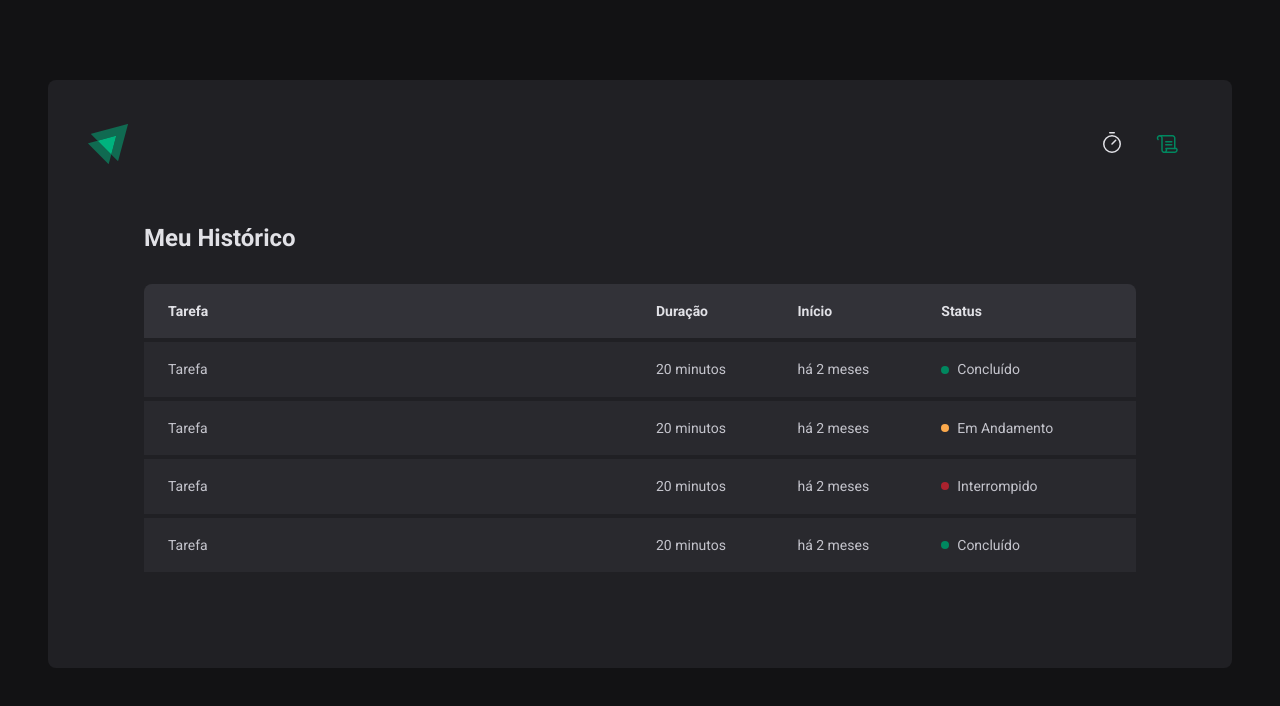
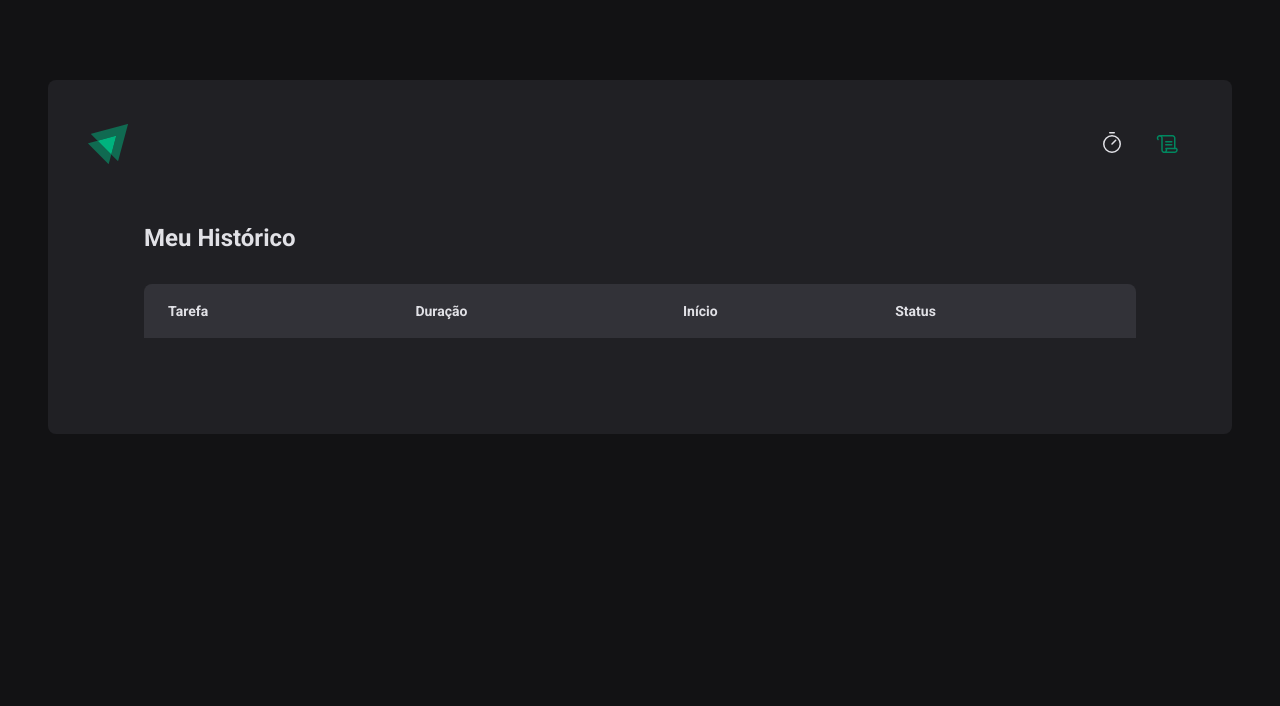
Before and after one commit to MuriloNSantos17/ROCKET-SEAT-IGNITE, a React (Vite) app in the folder aulas/02-ignite-timer/: page /history in a window 1280 px wide. Shown: the top 706 px of the page. Built offline with nearby package versions, Linux system fonts and the light colour scheme.

Commit message:
Commit some adjusts

```diff
--- a/aulas/02-ignite-timer/src/App.tsx
+++ b/aulas/02-ignite-timer/src/App.tsx
@@ -3,13 +3,17 @@ import { defaultTheme } from './styles/themes/default'
 import { BrowserRouter } from 'react-router-dom'
 import { GlobalStyle } from './styles/global'
 import { Router } from './Router'
+import { CyclesContextProvider } from './contexts/CyclesContext'
 
 export function App() {
+
   return (
     <BrowserRouter>
       <ThemeProvider theme={defaultTheme}>
         <GlobalStyle />
-        <Router />
+        <CyclesContextProvider>
+          <Router />
+        </CyclesContextProvider>
       </ThemeProvider>
     </BrowserRouter>
   )
--- /dev/null
+++ b/aulas/02-ignite-timer/src/contexts/CyclesContext.tsx
@@ -0,0 +1,99 @@
+import { ReactNode, createContext, useState } from "react";
+
+interface CreateCycleData {
+    task: string,
+    minutesAmount: number
+}
+
+interface Cycle {
+    id: string,
+    task: string,
+    minutesAmount: number,
+    startDate: Date,
+    interruptedDate?: Date,
+    finishedDate?: Date,
+}
+
+interface CyclesContextType {
+    cycles: Cycle[],
+    activeCycle: Cycle | undefined,
+    activeCycleId: string | null
+    amountSecondsPassed: number
+    markCurrentCycleAsFinish: () => void
+    setSecondsPassed: (seconds: number) => void
+    createNewCycle: (data: CreateCycleData) => void
+    interruptCurrentCycle: () => void
+}
+
+
+export const CyclesContext = createContext({} as CyclesContextType)
+
+interface CyclesContextProviderProps {
+    children: ReactNode
+}
+
+export function CyclesContextProvider({ children }: CyclesContextProviderProps) {
+    const [cycles, setCycles] = useState<Cycle[]>([]);
+    const [activeCycleId, setActiveCycleId] = useState<string | null>(null);
+    const [amountSecondsPassed, setAmountSecondsPassed] = useState(0);
+
+    const activeCycle = cycles.find(cycle => cycle.id === activeCycleId);
+
+    function markCurrentCycleAsFinish() {
+        setCycles(state => state.map(cycle => {
+            if (cycle.id == activeCycleId) {
+                return { ...cycle, finishedDate: new Date() }
+            } else {
+                return cycle;
+            }
+        }))
+    }
+
+    function setSecondsPassed(seconds: number) {
+        setAmountSecondsPassed(seconds);
+    }
+
+    function createNewCycle(data: CreateCycleData) {
+        const id = String(new Date().getTime());
+
+        const newCycle: Cycle = {
+            id,
+            task: data.task,
+            minutesAmount: data.minutesAmount,
+            startDate: new Date()
+        }
+
+        setCycles((state) => [...state, newCycle]);
+        setActiveCycleId(id);
+        setAmountSecondsPassed(0);
+        // reset();
+    }
+
+    function interruptCurrentCycle() {
+        setCycles(state => state.map(cycle => {
+            if (cycle.id == activeCycleId) {
+                return { ...cycle, interruptedDate: new Date() }
+            } else {
+                return cycle;
+            }
+        }))
+
+        setActiveCycleId(null);
+    }
+
+    return (
+        <CyclesContext.Provider
+            value={{
+                amountSecondsPassed,
+                activeCycleId,
+                activeCycle,
+                cycles,
+                markCurrentCycleAsFinish,
+                interruptCurrentCycle,
+                setSecondsPassed,
+                createNewCycle
+            }}>
+            {children}
+        </CyclesContext.Provider>
+    )
+}
--- a/aulas/02-ignite-timer/src/pages/History/index.tsx
+++ b/aulas/02-ignite-timer/src/pages/History/index.tsx
@@ -1,6 +1,11 @@
+import { CyclesContext } from "../../contexts/CyclesContext";
 import { HistoryContainer, HistoryList, Status } from "./styles";
+import { formatDistanceToNow } from "date-fns";
+import { ptBR } from "date-fns/locale/pt-BR";
+import { useContext } from "react";
+export function History() {
+  const { cycles } = useContext(CyclesContext);
 
-export function History() {
   return (
     <HistoryContainer>
       <h1>Meu Histórico</h1>
@@ -15,38 +20,25 @@ export function History() {
             </tr>
           </thead>
           <tbody>
-            <tr>
-              <td>Tarefa</td>
-              <td>20 minutos</td>
-              <td>há 2 meses</td>
-              <td>
-                <Status statusColor="green">Concluído</Status>
-              </td>
-            </tr>
-            <tr>
-              <td>Tarefa</td>
-              <td>20 minutos</td>
-              <td>há 2 meses</td>
-              <td>
-                <Status statusColor="yellow">Em Andamento</Status>
-              </td>
-            </tr>
-            <tr>
-              <td>Tarefa</td>
-              <td>20 minutos</td>
-              <td>há 2 meses</td>
-              <td>
-                <Status statusColor="red">Interrompido</Status>
-              </td>
-            </tr>
-            <tr>
-              <td>Tarefa</td>
-              <td>20 minutos</td>
-              <td>há 2 meses</td>
-              <td>
-                <Status statusColor="green">Concluído</Status>
-              </td>
-            </tr>
+            {
+              cycles.map((cycle) => {
+                return (
+                  <tr key={cycle.id}>
+                    <td>{cycle.task}</td>
+                    <td>{cycle.minutesAmount} minutos</td>
+                    <td>{formatDistanceToNow(cycle.startDate, {
+                      addSuffix: true,
+                      locale: ptBR
+                    })}</td>
+                    <td>
+                      {cycle.finishedDate && <Status statusColor="green">Concluído</Status>}
+                      {cycle.interruptedDate && <Status statusColor="red">Interrompido</Status>}
+                      {!cycle.finishedDate && !cycle.interruptedDate && (<Status statusColor="yellow">Andamento</Status>)}
+                    </td>
+                  </tr>
+                )
+              })
+            }
           </tbody>
         </table>
       </HistoryList>
--- a/aulas/02-ignite-timer/src/pages/Home/components/CountDown/index.tsx
+++ b/aulas/02-ignite-timer/src/pages/Home/components/CountDown/index.tsx
@@ -1,13 +1,13 @@
-import { useEffect, useState } from "react";
+import { CyclesContext } from "../../../../contexts/CyclesContext";
 import { CountDownContainer, Separator } from "./styles";
 import { differenceInSeconds } from "date-fns";
+import { useContext, useEffect } from "react";
 
-interface CountdownProps {
-    activeCycle: any
-}
 
-export function Countdown({ activeCycle }: CountdownProps) {
-    const [amountSecondsPassed, setAmountSecondsPassed] = useState(0);
+export function Countdown() {
+    const { activeCycle, activeCycleId, markCurrentCycleAsFinish, amountSecondsPassed, setSecondsPassed } = useContext(CyclesContext);
+
+
     const totalSeconds = activeCycle ? activeCycle.minutesAmount * 60 : 0;
 
     useEffect(() => {
@@ -18,19 +18,12 @@ export function Countdown({ activeCycle }: CountdownProps) {
                 const secondsDifference = differenceInSeconds(new Date(), activeCycle.startDate);
 
                 if (secondsDifference >= totalSeconds) {
-                    setCycles(state => state.map(cycle => {
-                        if (cycle.id == activeCycleId) {
-                            return { ...cycle, finishedDate: new Date() }
-                        } else {
-                            return cycle;
-                        }
-                    }))
-
-                    setAmountSecondsPassed(totalSeconds);
+                    markCurrentCycleAsFinish();
+                    setSecondsPassed(totalSeconds);
 
                     clearInterval(interval);
                 } else {
-                    setAmountSecondsPassed(secondsDifference);
+                    setSecondsPassed(secondsDifference);
                 }
             }, 1000)
         }
@@ -38,8 +31,21 @@ export function Countdown({ activeCycle }: CountdownProps) {
         return () => {
             clearInterval(interval)
         }
-    }, [activeCycle, totalSeconds, activeCycleId])
+    }, [activeCycle, totalSeconds, activeCycleId, markCurrentCycleAsFinish, setSecondsPassed])
 
+    const currentSeconds = activeCycle ? totalSeconds - amountSecondsPassed : 0;
+
+    const minutesAmount = Math.floor(currentSeconds / 60);
+    const secondsAmount = currentSeconds % 60;
+
+    const minutes = String(minutesAmount).padStart(2, '0');
+    const seconds = String(secondsAmount).padStart(2, '0');
+
+    useEffect(() => {
+        if (minutes && seconds) {
+            document.title = `${minutes}:${seconds}`
+        }
+    }, [minutes, seconds])
 
     return (
         <CountDownContainer>
--- a/aulas/02-ignite-timer/src/pages/Home/components/NewCycleForm/index.tsx
+++ b/aulas/02-ignite-timer/src/pages/Home/components/NewCycleForm/index.tsx
@@ -1,26 +1,11 @@
 import { FormContainer, MinutesAmountInput, TaskInput } from "./styles";
-import * as zod from 'zod';
-import { useForm } from "react-hook-form";
-import { zodResolver } from "@hookform/resolvers/zod";
-
-const newCycleFormValidationSchema = zod.object({
-    task: zod.string().min(1, 'Informe a tarefa'),
-    minutesAmount: zod.number()
-      .min(5, 'O ciclo precisa ser de no mínimo 5 minutos')
-      .max(60, 'O ciclo precisa ser de no máximo 60 minutos')
-  })
-
-
-  type NewCycleFormData = zod.infer<typeof newCycleFormValidationSchema>;
+import { CyclesContext } from "../../../../contexts/CyclesContext";
+import { useFormContext } from "react-hook-form";
+import { useContext } from "react";
 
 export function NewCycleForm() {
-    const { register, handleSubmit, watch, reset } = useForm<NewCycleFormData>({
-        resolver: zodResolver(newCycleFormValidationSchema),
-        defaultValues: {
-          task: '',
-          minutesAmount: 0,
-        }
-      });
+    const { activeCycle } = useContext(CyclesContext)
+    const { register } = useFormContext();
 
     return (
         <FormContainer>
```
Also changed, not shown: aulas/02-ignite-timer/src/pages/Home/index.tsx (+34 -64 lines).
